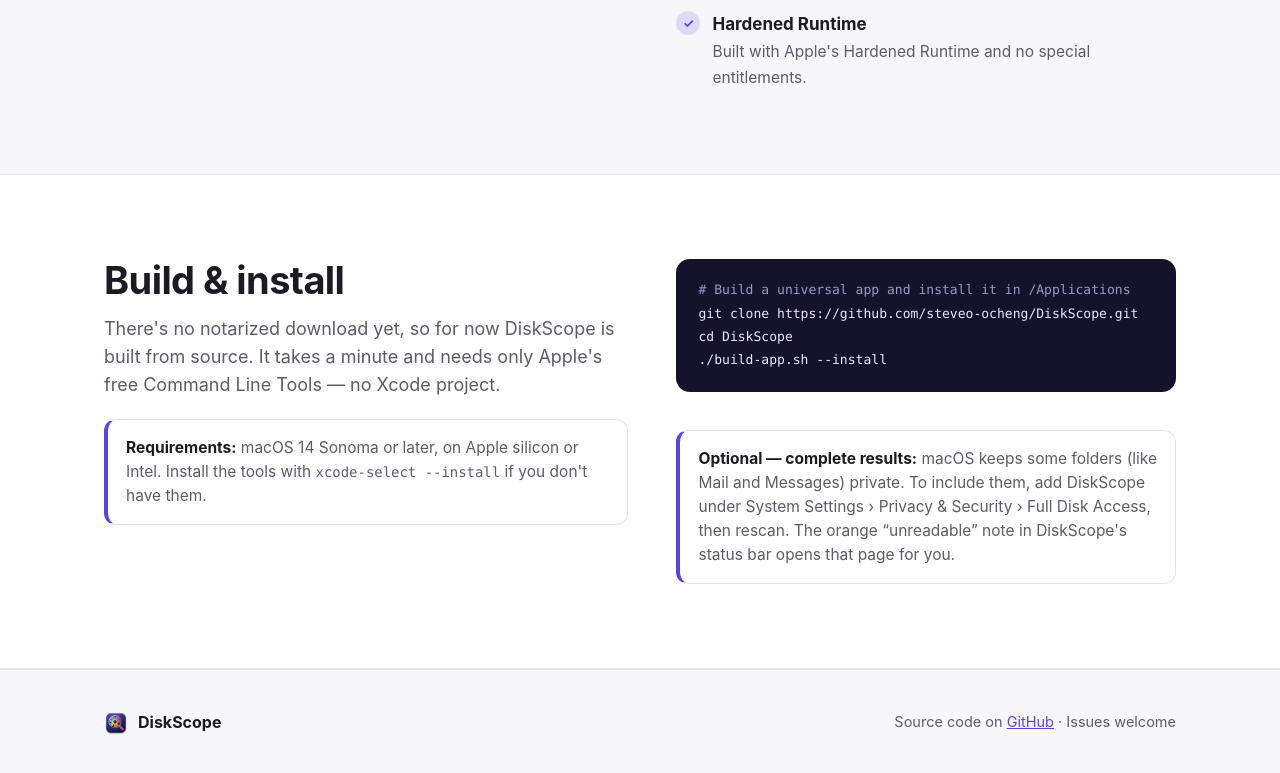
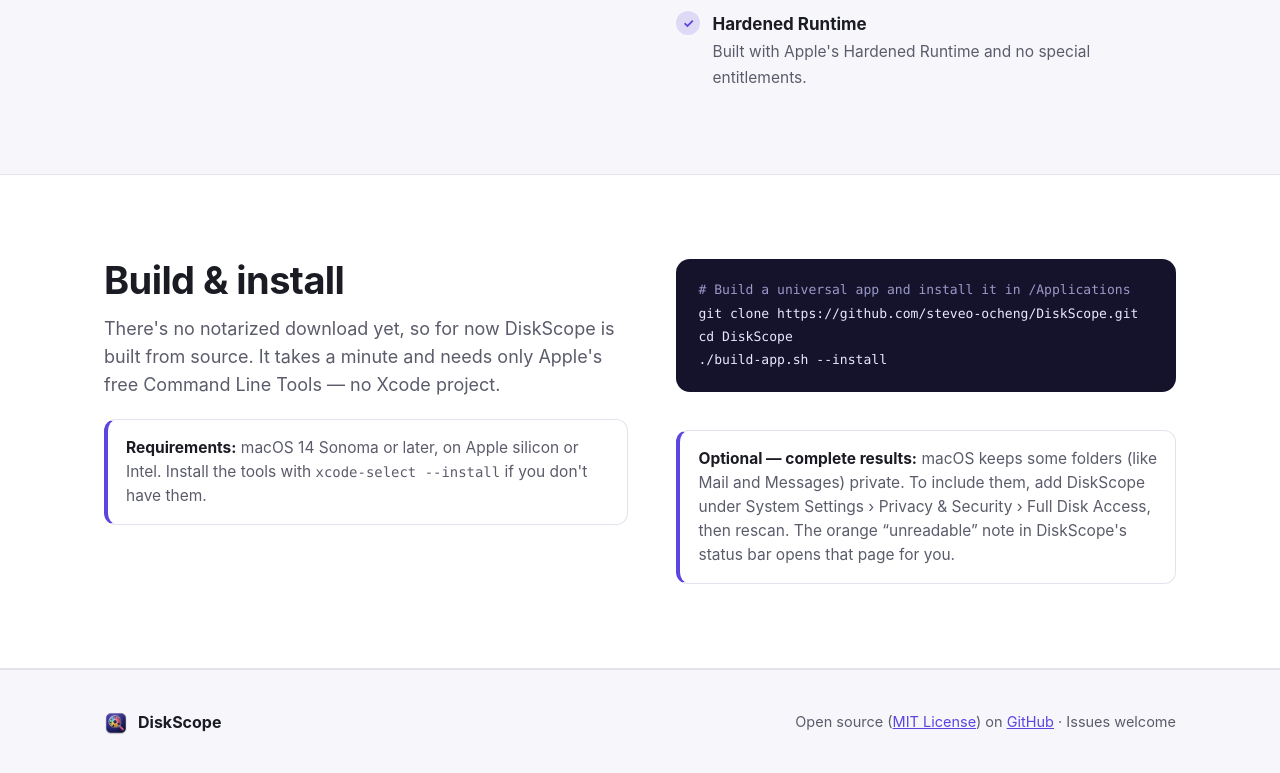
Before and after one commit to steveo-ocheng/DiskScope, a plain HTML site: page docs/index.html in a window 1280 px wide. Shown: the part 3051-3824 px from the top of the page. Drawn offline with Linux system fonts and the light colour scheme.

Commit message:
Add MIT license
Co-Authored-By: Claude Opus 5.5 <noreply@anthropic.com>

```diff
--- a/docs/index.html
+++ b/docs/index.html
@@ -494,7 +494,7 @@ cd DiskScope
 <footer>
   <div class="wrap">
     <a class="brand" href="#top"><img src="icon.png" alt="" width="24" height="24">DiskScope</a>
-    <span>Source code on <a href="https://github.com/steveo-ocheng/DiskScope">GitHub</a> · Issues welcome</span>
+    <span>Open source (<a href="https://github.com/steveo-ocheng/DiskScope/blob/main/LICENSE">MIT License</a>) on <a href="https://github.com/steveo-ocheng/DiskScope">GitHub</a> · Issues welcome</span>
   </div>
 </footer>
 </body>
```
Also changed, not shown: 2 other files.
